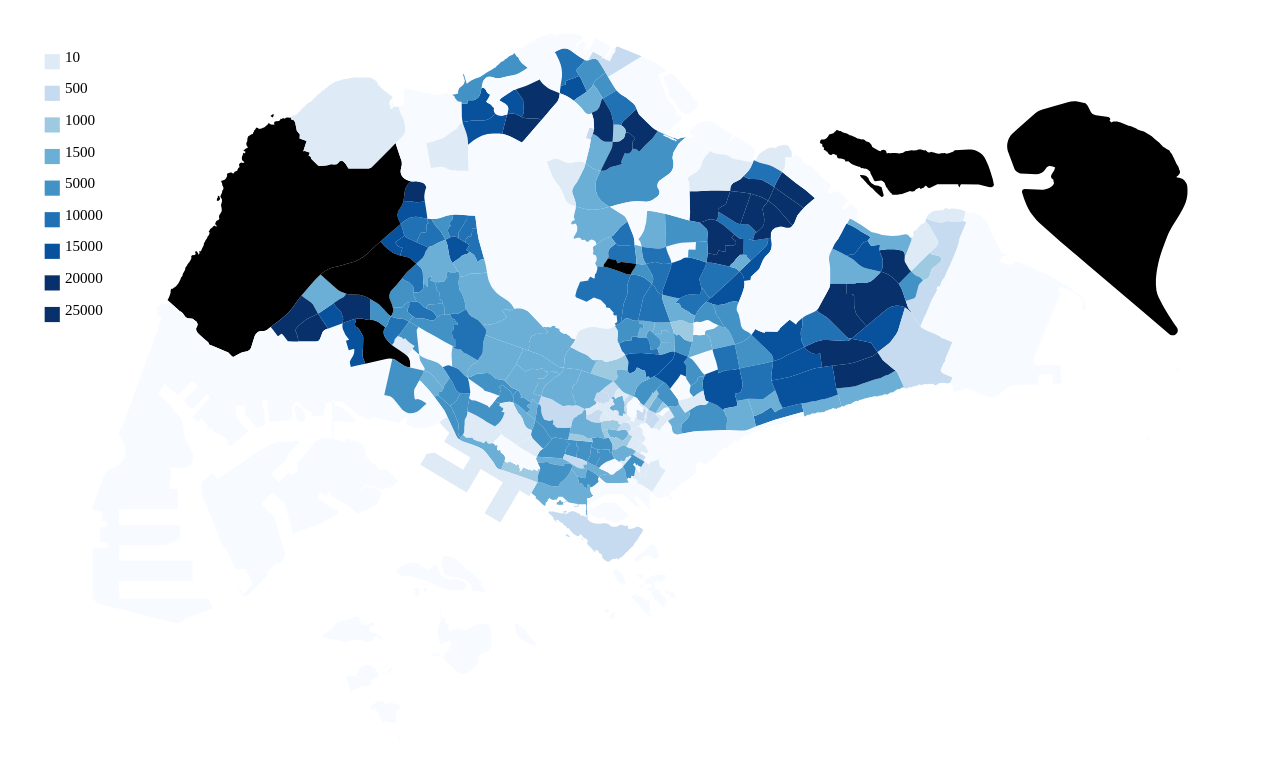
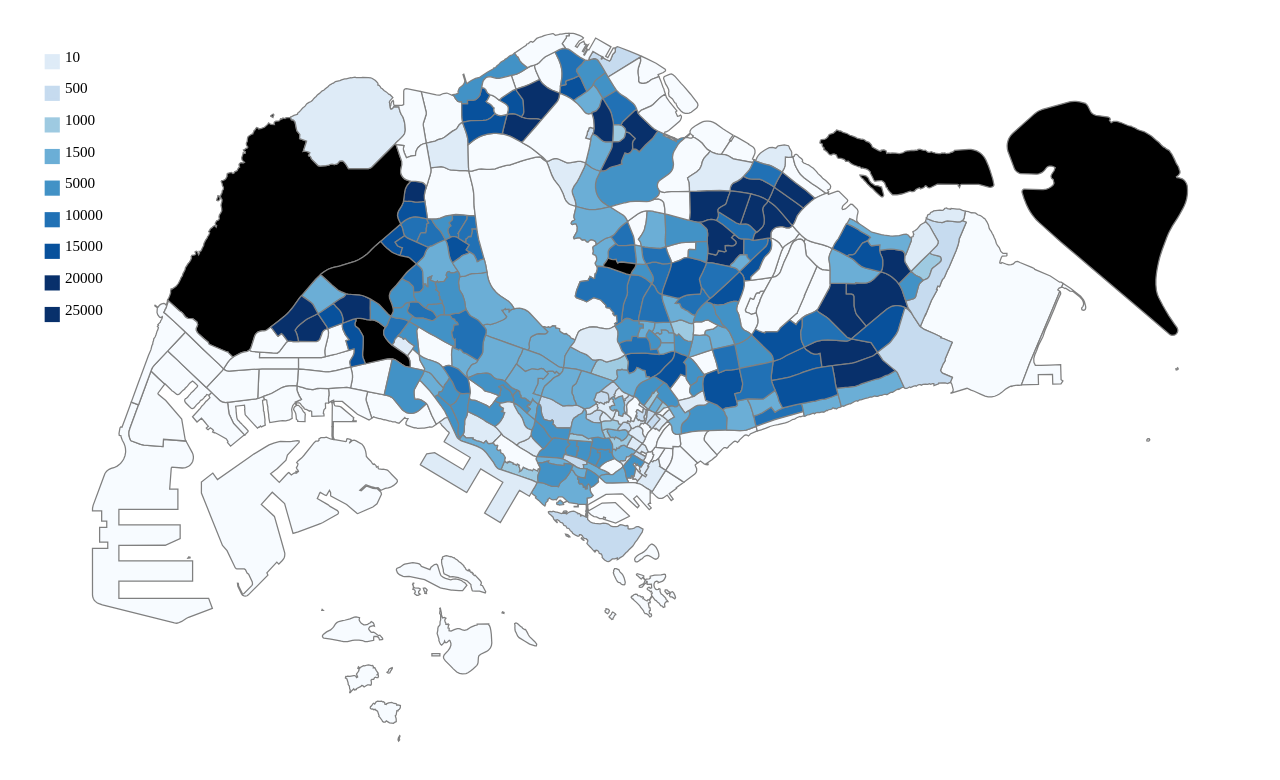
Before and after one commit to wailoon2794/HASS-assignment-3, a plain HTML site: page index.html in a window 1280 px wide. Drawn offline with nearby package versions, Linux system fonts and the light colour scheme.

Commit message:
Update index.html

```diff
--- a/index.html
+++ b/index.html
@@ -100,6 +100,7 @@ svg.append("g")
     .attr("fill", d=> {
         return colorScale(d.properties.mvalue);
     })
+    .attr("stroke", "grey");
 
     var width = 460;
     var height = 460;
```
